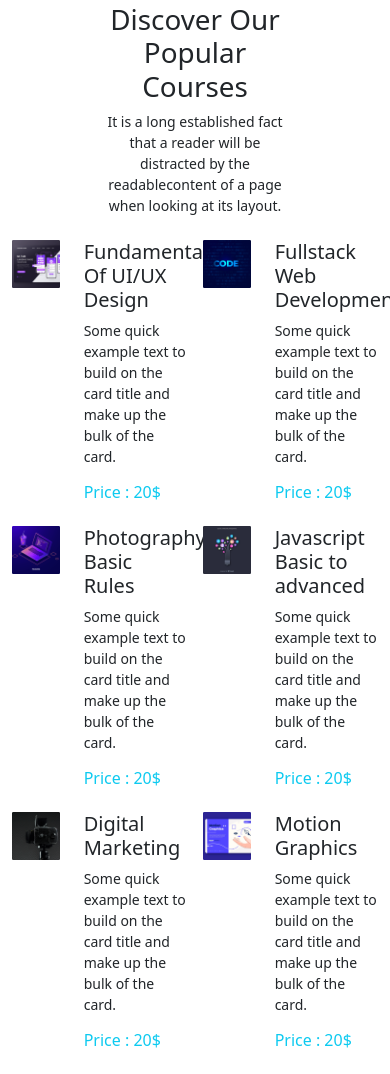
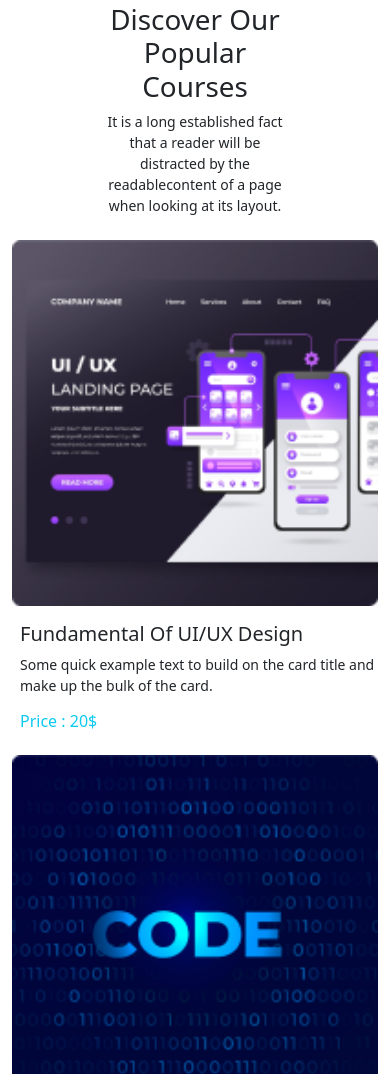
Before and after one commit to phmahbub/Assignment-03, a plain HTML site: page index.html in a window 390 px wide. Shown: the part 341-1415 px from the top of the page. Drawn offline with nearby package versions, Linux system fonts and the light colour scheme.

Commit message:
course section --responsiveness complitted

```diff
--- a/index.html
+++ b/index.html
@@ -157,55 +157,55 @@
       <p class="text-center small">It is a long established fact that a reader will be distracted by the readablecontent of a page when looking at its layout.</p>
     </div>
     <div class="row g-3">
-      <div class="col-2 image">
-        <img class="img-fluid" src="images/course/course-1.png" alt="">
+      <div class="col-lg-2 col-md-4 col-12 image">
+        <img class=" w-100" src="images/course/course-1.png" alt="">
       </div>
-      <div class="col-4 course-info ps-3 d-flex flex-column justify-content-center">
+      <div class="col-lg-4 col-md-8 col-12 course-info ps-3 d-flex flex-column justify-content-center">
         <p class="h5">Fundamental Of UI/UX Design</p>
         <p class="small">Some quick example text to build on the card title
           and make up the bulk of the card.</p>
         <p class="h6 text-info">Price : 20$</p>
       </div>
-      <div class="col-2 image">
-        <img class="img-fluid" src="images/course/course-2.png" alt="">
+      <div class="col-lg-2 col-md-4 col-12  image">
+        <img class=" w-100" src="images/course/course-2.png" alt="">
       </div>
-      <div class="col-4 course-info ps-3 d-flex flex-column justify-content-center">
+      <div class="col-lg-4 col-md-8 col-12 course-info ps-3 d-flex flex-column justify-content-center">
         <p class="h5">Fullstack Web Development</p>
         <p class="small">Some quick example text to build on the card title
           and make up the bulk of the card.</p>
         <p class="h6 text-info">Price : 20$</p>
       </div>
-      <div class="col-2 image">
-        <img class="img-fluid" src="images/course/course-3.png" alt="">
+      <div class="col-lg-2 col-md-4 col-12 image">
+        <img class=" w-100" src="images/course/course-3.png" alt="">
       </div>
-      <div class="col-4 course-info ps-3 d-flex flex-column justify-content-center">
+      <div class="col-lg-4 col-md-8 col-12course-info ps-3 d-flex flex-column justify-content-center">
         <p class="h5">Photography Basic Rules</p>
         <p class="small">Some quick example text to build on the card title
           and make up the bulk of the card.</p>
         <p class="h6 text-info">Price : 20$</p>
       </div>
-      <div class="col-2 image">
-        <img class="img-fluid" src="images/course/course-4.png" alt="">
+      <div class="col-lg-2 col-md-4 col-12  image">
+        <img class=" w-100" src="images/course/course-4.png" alt="">
       </div>
-      <div class="col-4 course-info ps-3 d-flex flex-column justify-content-center">
+      <div class="col-lg-4 col-md-8 col-12 course-info ps-3 d-flex flex-column justify-content-center">
         <p class="h5">Javascript Basic to advanced</p>
         <p class="small">Some quick example text to build on the card title
           and make up the bulk of the card.</p>
         <p class="h6 text-info">Price : 20$</p>
       </div>
-      <div class="col-2 image">
-        <img class="img-fluid" src="images/course/course-5.png" alt="">
+      <div class="col-lg-2 col-md-4 col-12 image">
+        <img class=" w-100" src="images/course/course-5.png" alt="">
       </div>
-      <div class="col-4 course-info ps-3 d-flex flex-column justify-content-center">
+      <div class="col-lg-4 col-md-8 col-12course-info ps-3 d-flex flex-column justify-content-center">
         <p class="h5">Digital Marketing</p>
         <p class="small">Some quick example text to build on the card title
           and make up the bulk of the card.</p>
         <p class="h6 text-info">Price : 20$</p>
       </div>
-      <div class="col-2 image">
-        <img class="img-fluid" src="images/course/course-6.png" alt="">
+      <div class="col-lg-2 col-md-4 col-12 image">
+        <img class=" w-100" src="images/course/course-6.png" alt="">
       </div>
-      <div class="col-4 course-info ps-3 d-flex flex-column justify-content-center">
+      <div class="col-lg-4 col-md-8 col-12 course-info ps-3 d-flex flex-column justify-content-center">
         <p class="h5">Motion Graphics</p>
         <p class="small">Some quick example text to build on the card title
           and make up the bulk of the card.</p>
```
